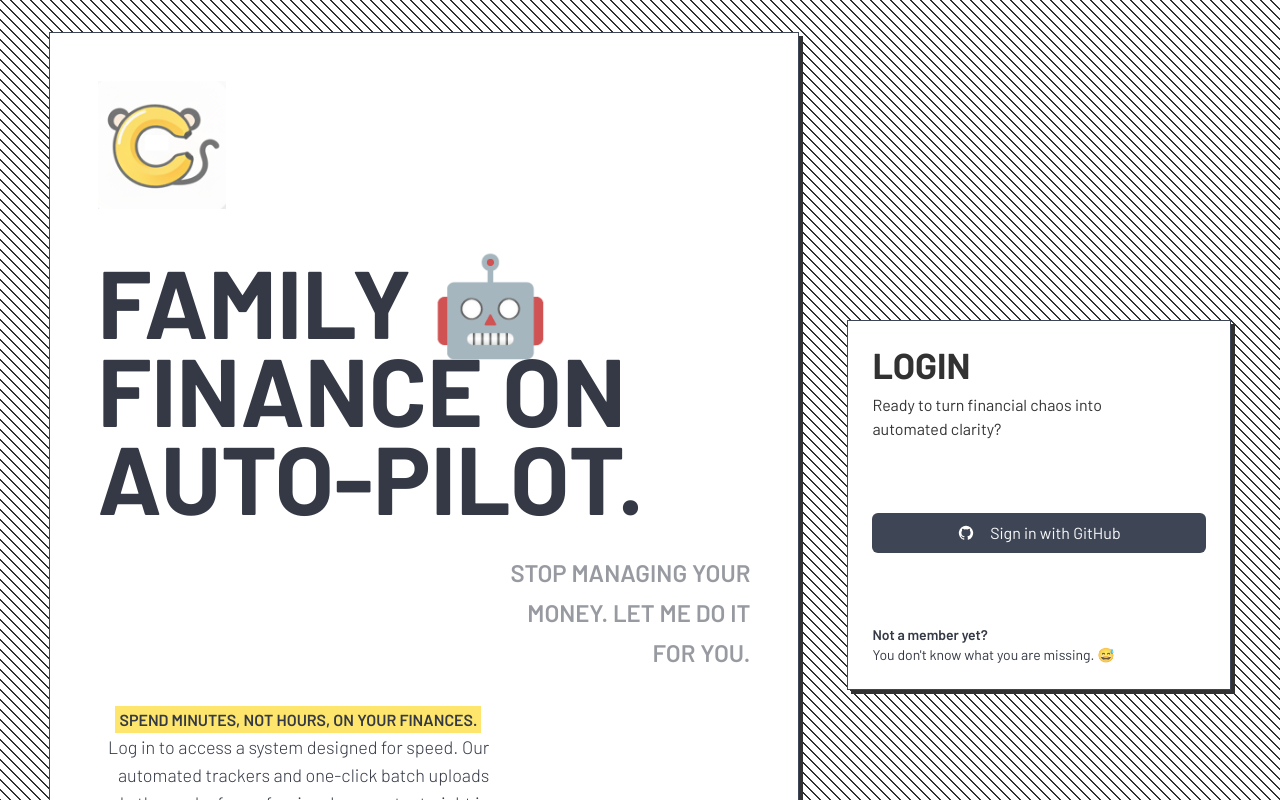
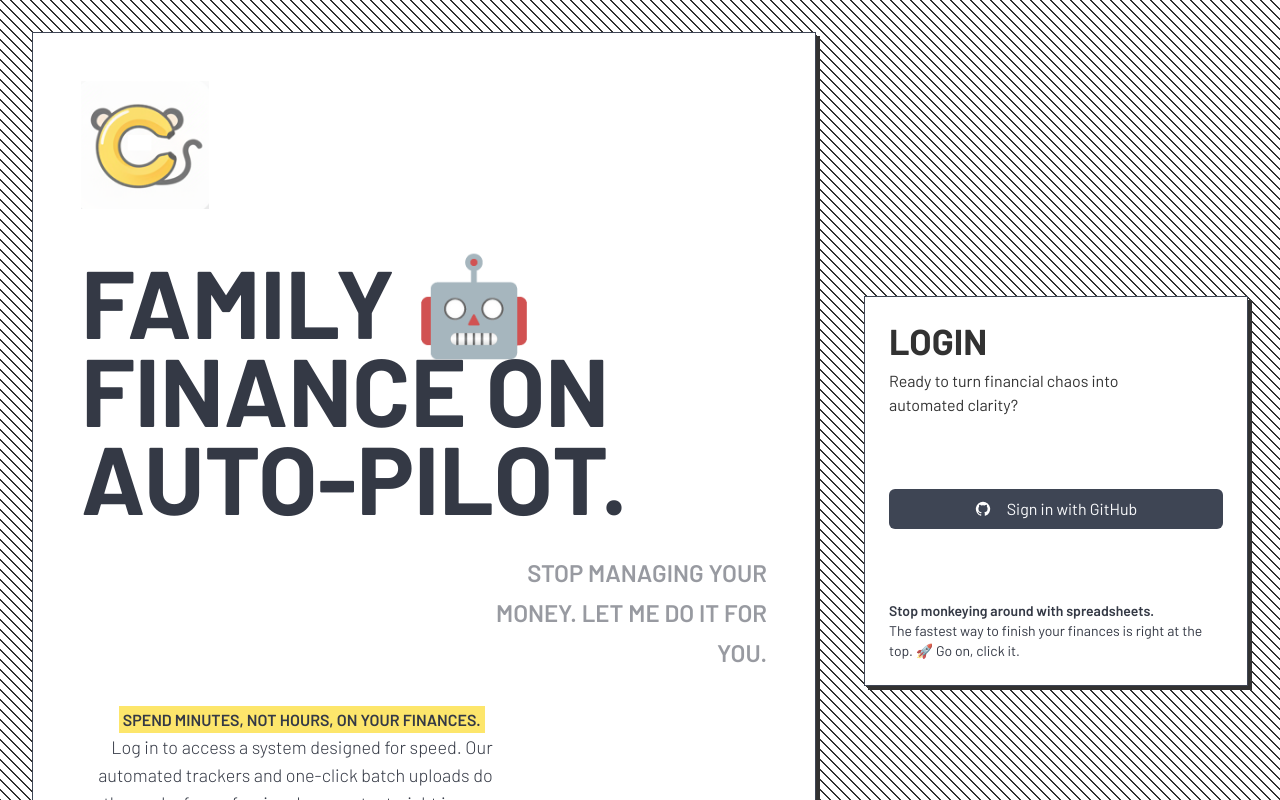
Before and after one commit to franciskodama/monkeybusiness, a Next.js app: page /login in a window 1280 px wide. Shown: the top 800 px of the page. Built offline with nearby package versions, Linux system fonts and the light colour scheme.

Commit message:
Last to merge

```diff
--- a/app/(dashboard)/in/in.tsx
+++ b/app/(dashboard)/in/in.tsx
@@ -1,7 +1,7 @@
 'use client';
 
+import { useState } from 'react';
 import { AnimatePresence, motion } from 'framer-motion';
-import { useState } from 'react';
 
 import {
   Card,
@@ -10,8 +10,8 @@ import {
   CardHeader,
   CardTitle
 } from '@/components/ui/card';
+import { Tabs, TabsContent, TabsList, TabsTrigger } from '@/components/ui/tabs';
 import { UserNameEmailImage } from '@/lib/types';
-import { Tabs, TabsContent, TabsList, TabsTrigger } from '@/components/ui/tabs';
 
 export default function In({ user }: { user: UserNameEmailImage | undefined }) {
   const [openAction, setOpenAction] = useState(false);
--- a/app/(dashboard)/in/page.tsx
+++ b/app/(dashboard)/in/page.tsx
@@ -1,15 +1,22 @@
 import { auth } from '@/lib/auth';
+
+import Login from '@/app/login/page';
 import In from './in';
-
-import SignIn from '@/components/SignIn';
 
 export default async function InPage() {
   const session = await auth();
-  const user = session?.user;
+  console.log('---  🚀 ---> | session:', session);
+  // const user = session?.user;
+  // console.log('---  🚀 ---> | user:', user);
 
-  if (!session) {
-    return <SignIn />;
-  }
+  // if (!session) {
+  //   return <Login />;
+  // }
 
-  return <In user={user} />;
+  return (
+    <>
+      {/* <In user={user} />; */}
+      <div className="text-8xl font-bold">Hello World!</div>
+    </>
+  );
 }
--- a/app/login/page.tsx
+++ b/app/login/page.tsx
@@ -88,7 +88,7 @@ export default async function Login() {
               action={async () => {
                 'use server';
                 await signIn('github', {
-                  redirectTo: '/in'
+                  redirectTo: '/'
                 });
               }}
               className="w-full"
@@ -102,24 +102,14 @@ export default async function Login() {
                 <p>Sign in with GitHub</p>
               </Button>
             </form>
-            {/* <p className="my-4 text-sm">or</p>
-            <div className="w-full">
-              <SignIn />
-            </div> */}
           </CardContent>
-
           <CardFooter className="text-sm">
             <div>
-              <p className="font-semibold">Not a member yet?</p>
-              You don't know what you are missing. 😅
-              <span>
-                {/* <Link
-                  href="/login/signup"
-                  className="underline underline-offset-4 ml-2"
-                >
-                  Sign up
-                </Link> */}
-              </span>
+              <p className="font-semibold">
+                Stop monkeying around with spreadsheets.
+              </p>
+              The fastest way to finish your finances is right at the top. 🚀 Go
+              on, click it.
             </div>
           </CardFooter>
         </Card>
```
